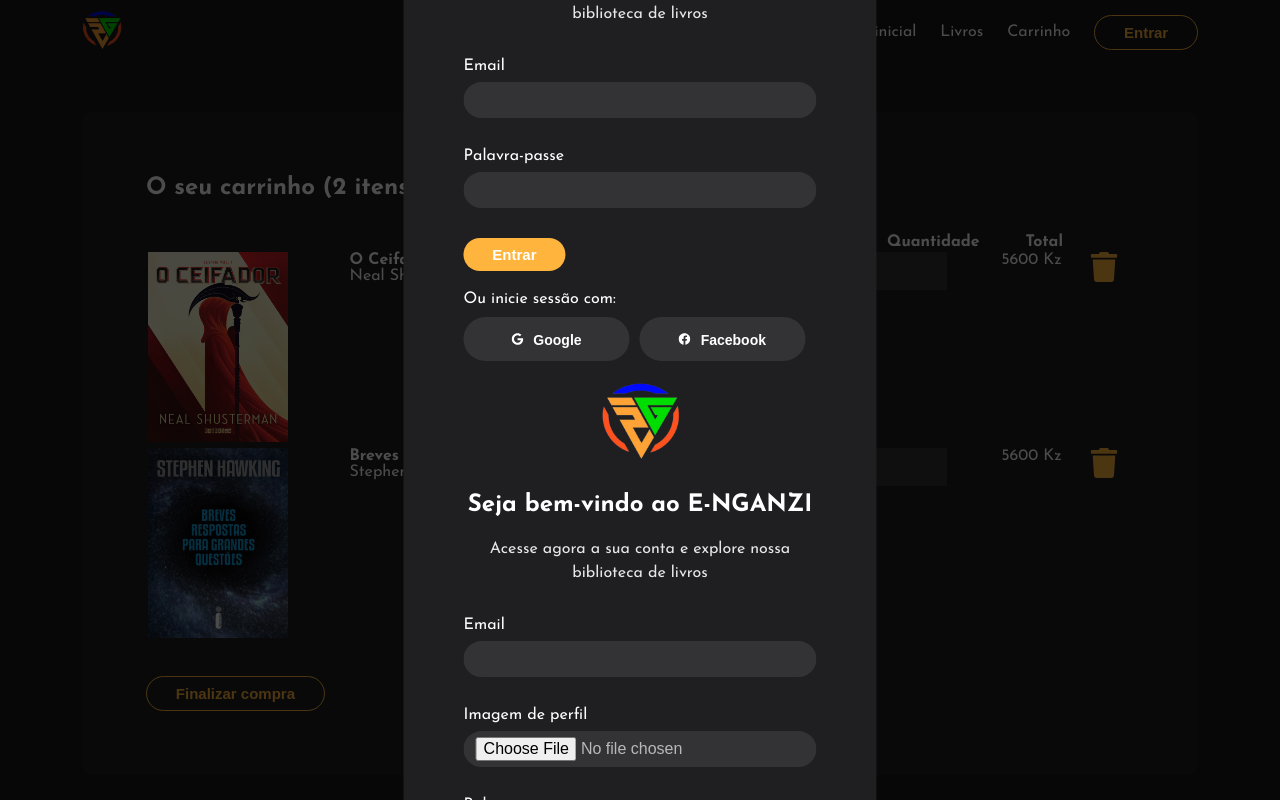
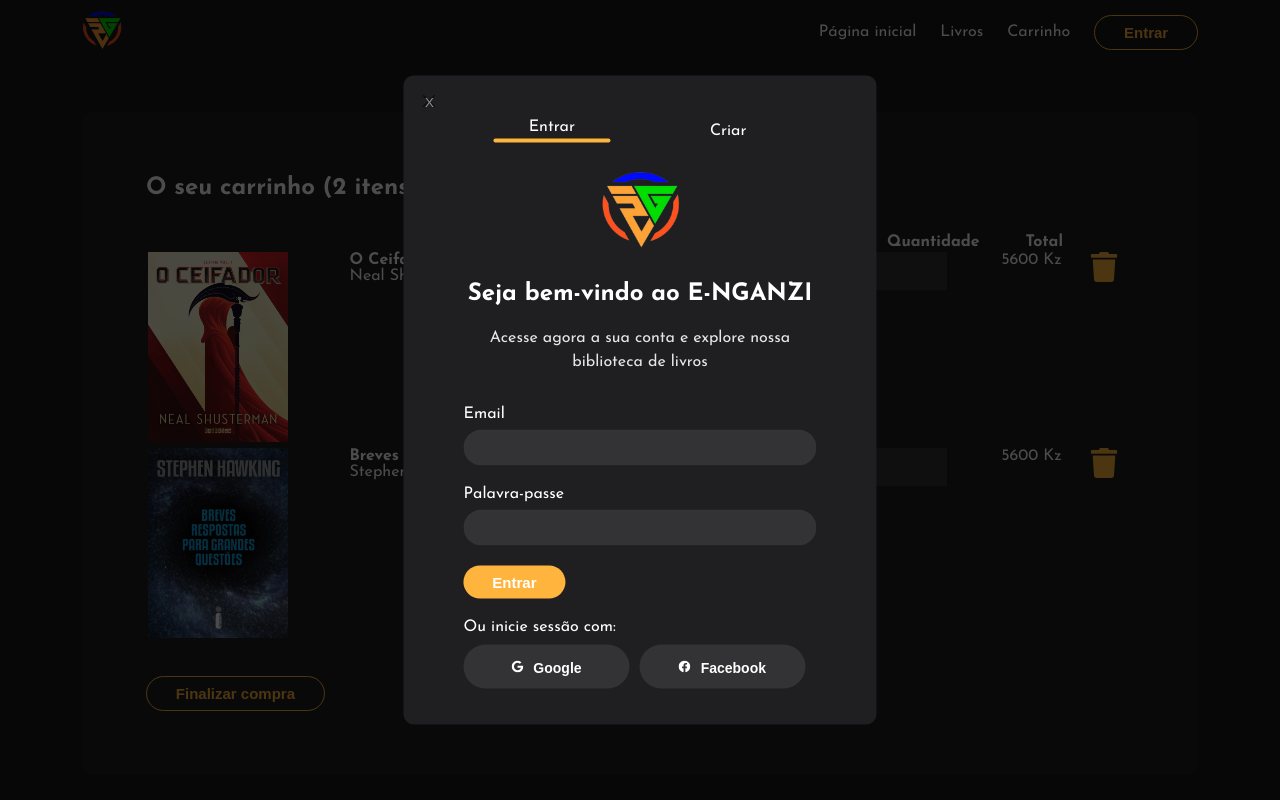
Before and after one commit to ArielChama/Livraria, a Next.js app: page /cart in a window 1280 px wide. Both pictures are taken after a click on the button "Entrar". Shown: the top 800 px of the page. Built offline with nearby package versions, Linux system fonts and the light colour scheme.

Commit message:
Update Modal

```diff
--- a/src/components/ModalLogin/modal.module.css
+++ b/src/components/ModalLogin/modal.module.css
@@ -59,7 +59,7 @@
   background-clip: padding-box;
   border: transparent;
   border-radius: 50px;
-  margin-bottom: 30px;
+  margin-bottom: 20px;
   margin-top: 8px;
 }
 
@@ -83,7 +83,7 @@
   cursor: pointer;
 }
 
-.buttonSubmit, .buttonOptional {
+.buttonOptional {
   display: inline-block;
   width: 100%;
   padding: 1rem 1.8rem;
@@ -119,9 +119,71 @@
   margin-right: 10px;
   color: #fff;
   background-color: #333335;
+  transition: 0.8s ease;
 }
 
 .buttonOptional:hover {
   background-color: #eeb04c;
   color: #fff;
 }
+
+/*
+  Navegation tabs
+*/
+
+.tabs {
+  display: flex;
+  flex-direction: column;
+  width: 100%;
+}
+
+.tabsHead {
+  display: flex;
+  align-items: center;
+  justify-content: space-between;
+  margin-bottom: 20px;
+}
+
+.tabsToggle {
+  margin: 0 5px;
+  padding: 7px 25px;
+  cursor: pointer;
+  width: 50%;
+  text-align: center;
+  transition: .5s;
+}
+
+.tabsActive {
+  background: #FFB53D;
+  height: 4px;
+  border-radius: 3px;
+  margin-top: 4px;
+}
+
+.tabsContent {
+  display: none;
+}
+
+.tabsContent.contentActive {
+  display: block;
+}
+
+
+@media (max-width: 895px) {
+  .modalLogin {
+    width: 70%;
+  }
+}
+
+@media (max-width: 639px) {
+  .modalLogin {
+    width: 80%;
+  }
+}
+
+@media (max-width: 560px) {
+  .buttonOptional {
+    width: 100%;
+    margin-bottom: 10px;
+  }
+}
```
